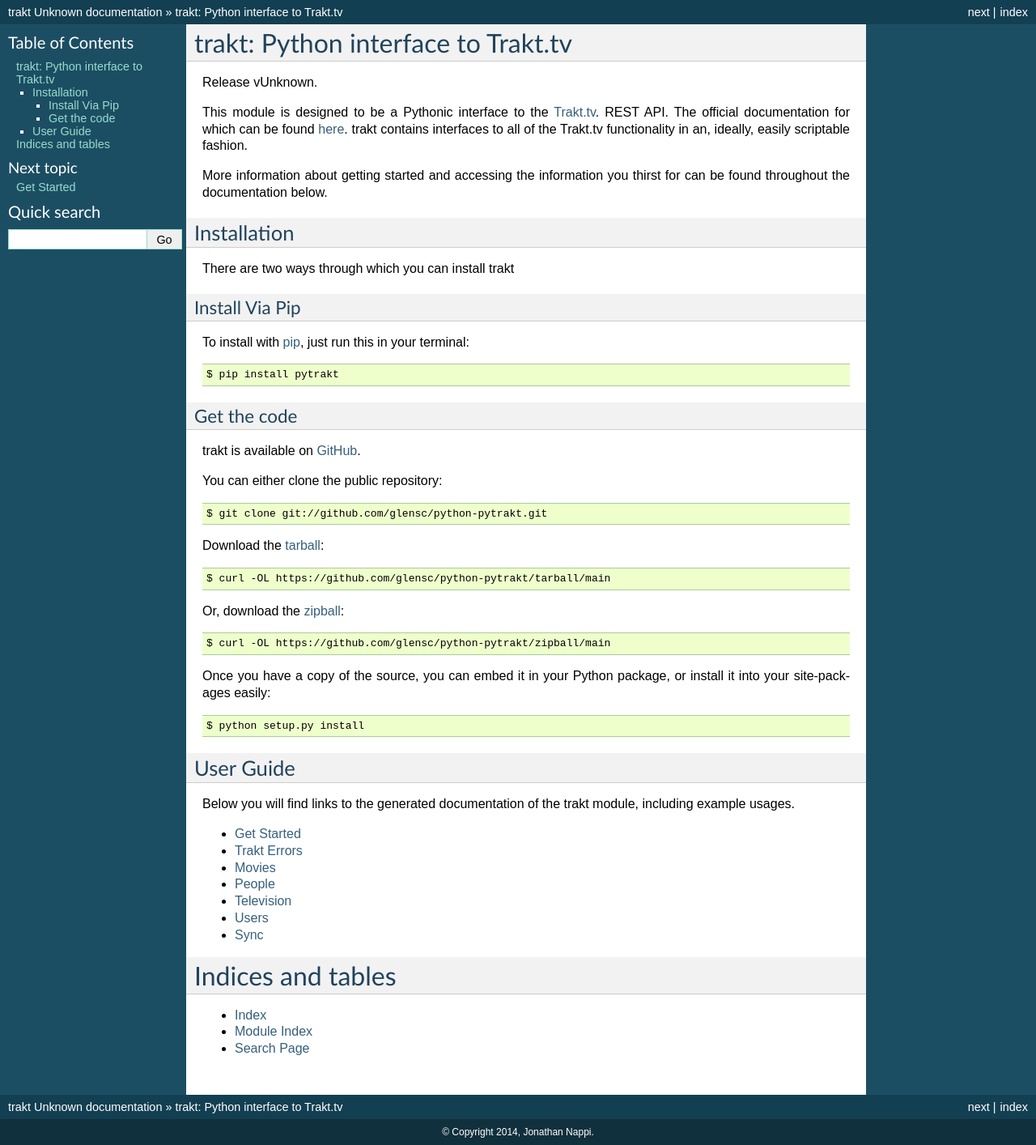
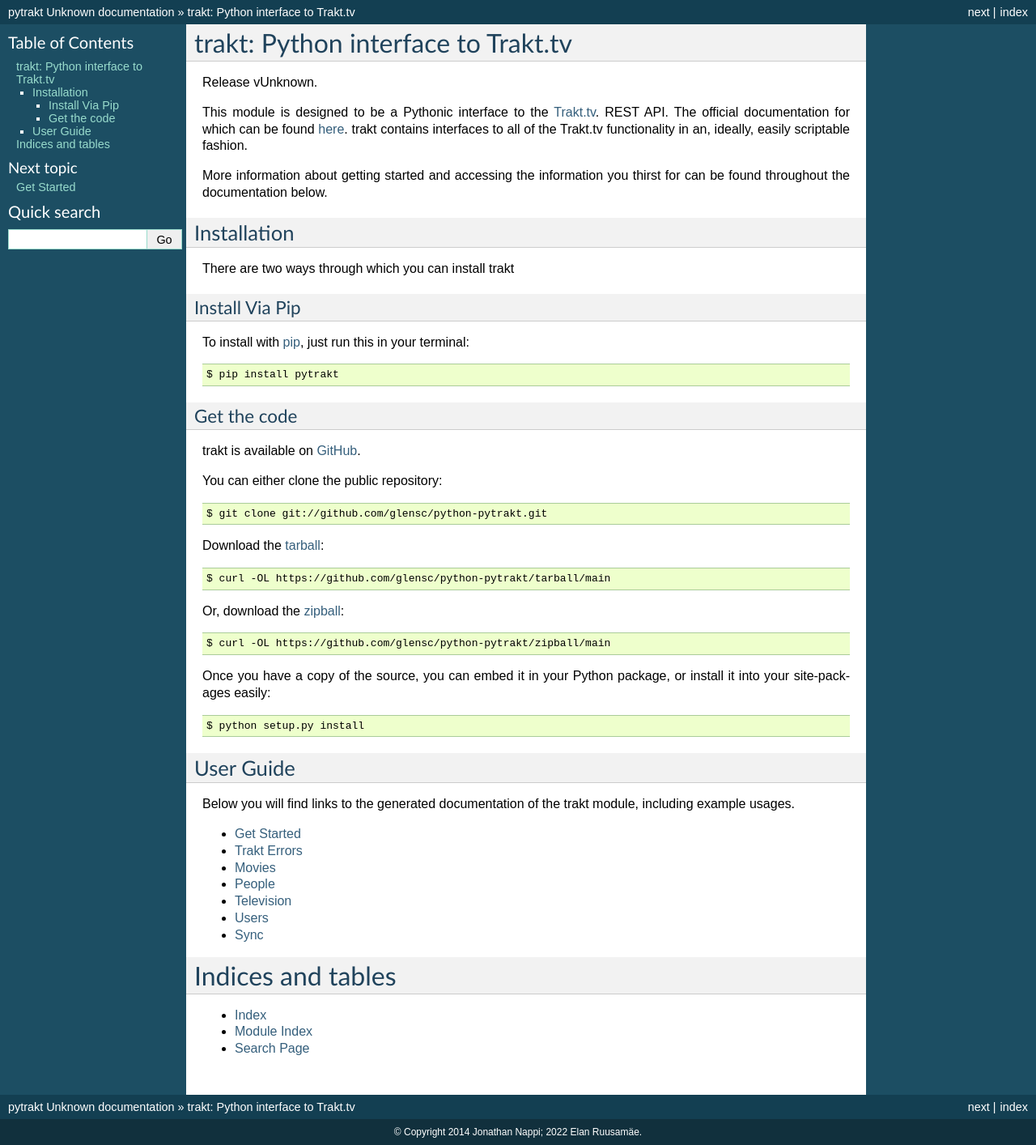
Before and after one commit to moogar0880/PyTrakt, a Sphinx documentation site: the page built from docs/index.rst, in a window 1280 px wide. Shown: the whole page at 81% size. Built offline with Sphinx 7.4.7, drawn with Linux system fonts in a browser that asks for light colours; pages that are not in the unit, such as notebooks, are missing from menus.

Commit message:
Update project name and copyright

```diff
--- a/docs/conf.py
+++ b/docs/conf.py
@@ -48,8 +48,8 @@
 master_doc = 'index'
 
 # General information about the project.
-project = u'trakt'
-copyright = u'2014, Jonathan Nappi'
+project = u'pytrakt'
+copyright = u'2014 Jonathan Nappi; 2022 Elan Ruusamäe'
 
 # The version info for the project you're documenting, acts as replacement for
 # |version| and |release|, also used in various other places throughout the
```
